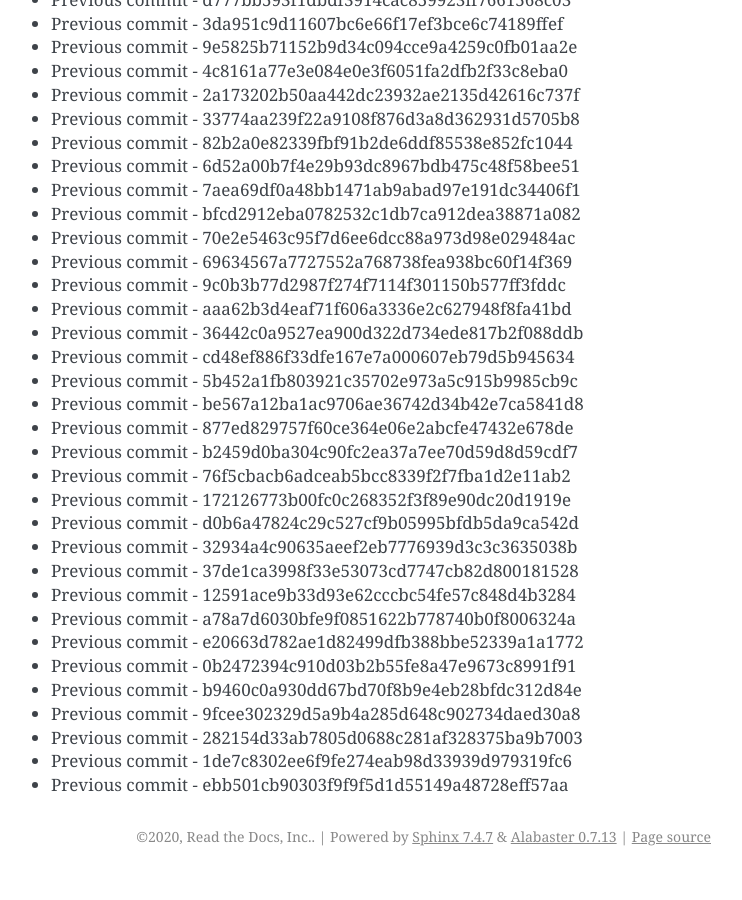
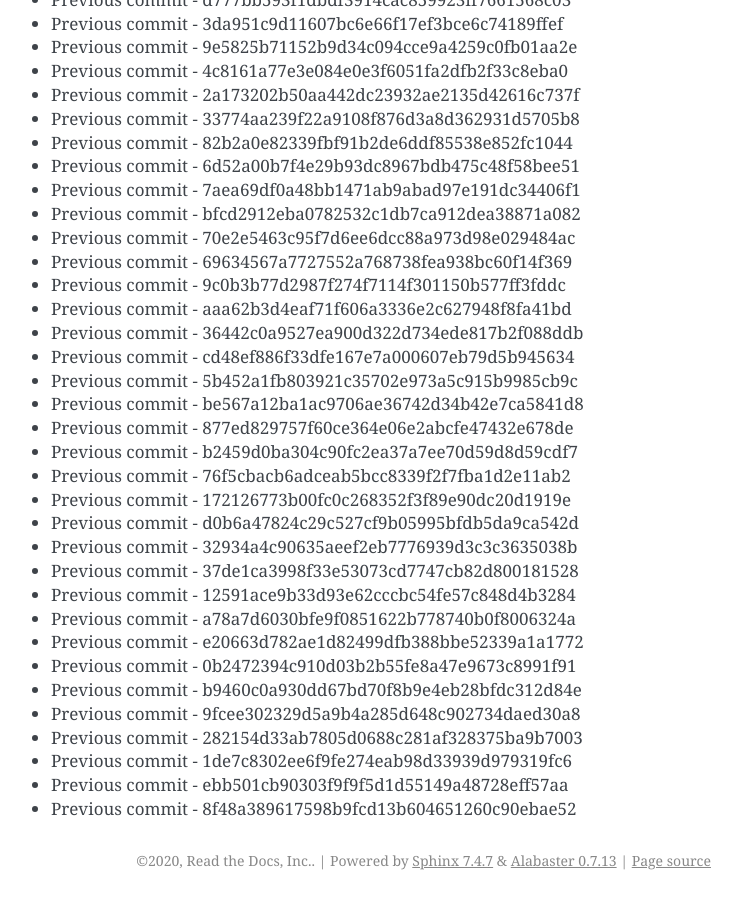
Before and after one commit to readthedocs/rtd-git-stresstest, a Sphinx documentation site: the page built from docs/updates.rst, in a window 1280 px wide and 900 px high, scrolled down 33424 px. Shown: the whole window, without its empty margins (399-1141 px from the left). Built offline with Sphinx 7.4.7, drawn with Linux system fonts in a browser that asks for light colours; before the commit the page ends 34300 px from its top, so only the background shows below that.

Commit message:
Generating commit from previous: 8f48a389617598b9fcd13b604651260c90ebae52

```diff
--- a/docs/updates.rst
+++ b/docs/updates.rst
@@ -1436,3 +1436,4 @@ It can be tested for any performance characteristics.
 * Previous commit - 282154d33ab7805d0688c281af328375ba9b7003
 * Previous commit - 1de7c8302ee6f9fe274eab98d33939d979319fc6
 * Previous commit - ebb501cb90303f9f9f5d1d55149a48728eff57aa
+* Previous commit - 8f48a389617598b9fcd13b604651260c90ebae52
```
